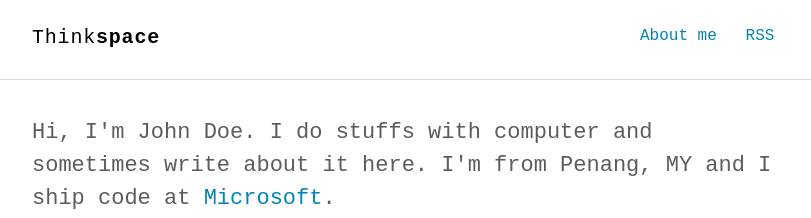
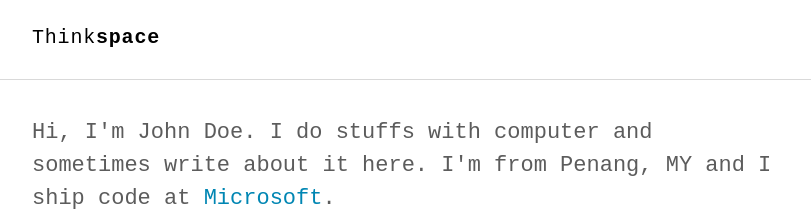
Before and after one commit to tnikas/tnikas.github.io, a Jekyll site: the page built from index.html, in a window 1280 px wide. Shown: the top 218 px of the page, without its empty margins (232-1043 px from the left). Built offline with Jekyll 4.4.1, drawn with Linux system fonts in a browser that asks for light colours; some web fonts are replaced.

```diff
--- a/_includes/nav.html
+++ b/_includes/nav.html
@@ -3,8 +3,10 @@
   <div class="container">
     <h1 class="logo"><a href="{{ '/' | prepend: site.baseurl | prepend: site.url }}">{{ site.title_left }}<span>{{ site.title_right }}</span></a></h1>
     <ul class="navbar">
-      <li><a href="{{ '/about' | prepend: site.baseurl | prepend: site.url }}">About me</a></li>
-      <li><a href="{{ "/feed.xml" | prepend: site.baseurl | prepend: site.url }}" target="_blank">RSS</a></li>
+      <li>
+        <a href="{{ item.url | relative_url }}">{{ item.title }}</a>
+        <a href="{{ item.slug | prepend: '/' | relative_url }}">{{ item.title }}</a>
+    </li>
     </ul>
   </div>
 </nav>
```
